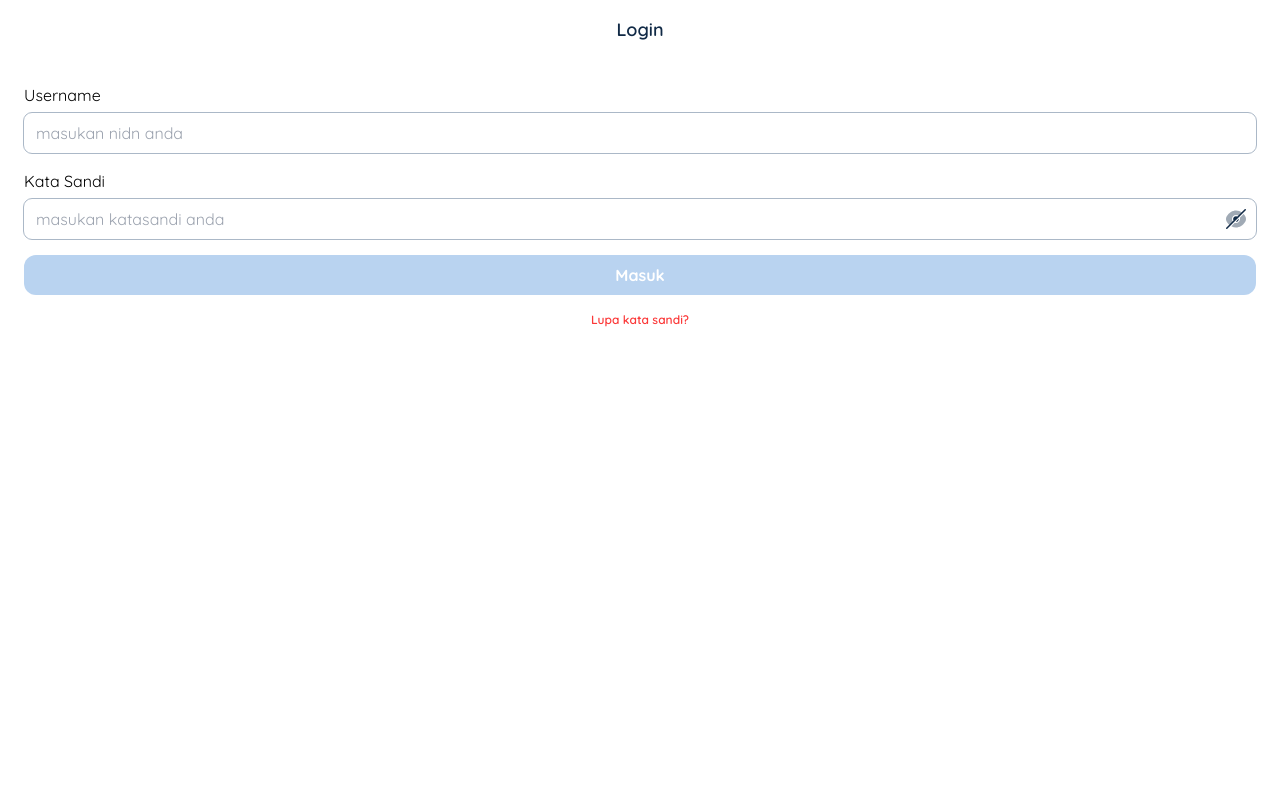
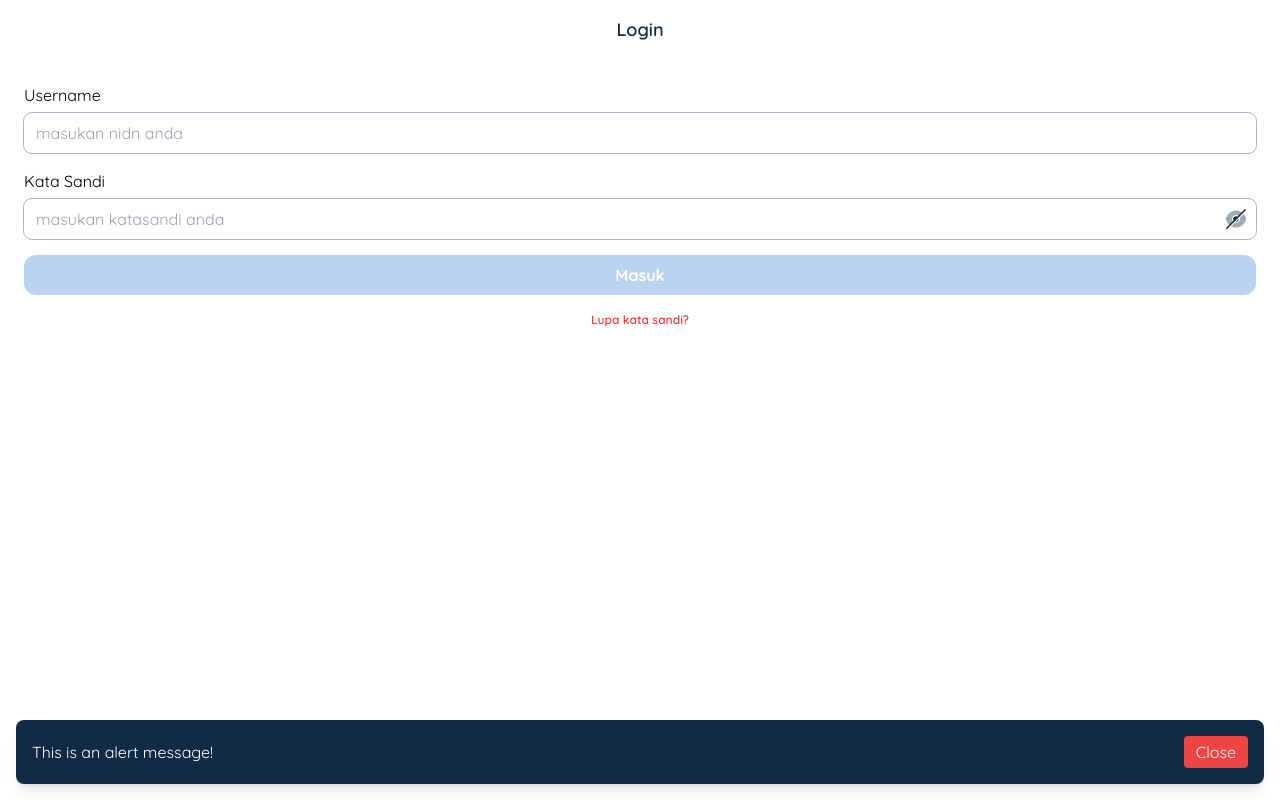
Before and after one commit to azkifairuz/siedo-app, a Vue app: page / in a window 1280 px wide. Both pictures are taken after a click on the button "Masuk". Built offline with nearby package versions, Linux system fonts and the light colour scheme.

Commit message:
component alert dialog

```diff
--- /dev/null
+++ b/src/components/AlertDialog.vue
@@ -0,0 +1,38 @@
+<template>
+    <transition name="fade">
+      <div v-if="visible"
+           class="fixed bottom-4 left-4 right-4 bg-main-blue text-white rounded-lg shadow-lg p-4 flex justify-between items-center gap-4">
+        <span>{{ message }}</span>
+        <button @click="closeDialog" class="bg-red-500 text-white px-3 py-1 rounded">
+          Close
+        </button>
+      </div>
+    </transition>
+  </template>
+
+  <script setup lang="ts">
+  import { ref, onMounted } from 'vue';
+
+  const props = defineProps<{
+    message: string;
+    duration?: number;
+  }>();
+
+  const visible = ref(true);
+
+  const closeDialog = () => {
+    visible.value = false;
+  };
+
+  const duration = props.duration || 5000;
+
+  onMounted(() => {
+    setTimeout(() => {
+      closeDialog();
+    }, duration);
+  });
+  </script>
+
+  <style scoped>
+
+  </style>
--- a/src/views/LoginView.vue
+++ b/src/views/LoginView.vue
@@ -1,15 +1,22 @@
 <script setup lang="ts">
 import BaseInputField from '@/components/BaseInpuField.vue'
-import { computed, reactive } from 'vue';
+import { computed, reactive, ref } from 'vue';
 import PasswordInputField from '@/components/PasswordInputField.vue';
 import Btn from '@/components/PrimaryButton.vue';
+import AlertDialog from '@/components/AlertDialog.vue';
+
 const login = reactive({
     nidn:"",
     password:""
 })
+const show = ref(false);
 
 function handleLogin() {
   console.log(login);
+  show.value = true;
+  setTimeout(() => {
+    show.value = false;
+  }, 5000);
 }
 const isDisable = computed(() => {
     return !login.nidn || !login.password
@@ -35,4 +42,6 @@ const isDisable = computed(() => {
         />
         <h3 class="text-[12px] w-full text-center font-semibold text-main-red">Lupa kata sandi?</h3>
     </div>
+    <AlertDialog v-if="show" message="This is an alert message!" :duration="5000" />
+
 </template>
```
